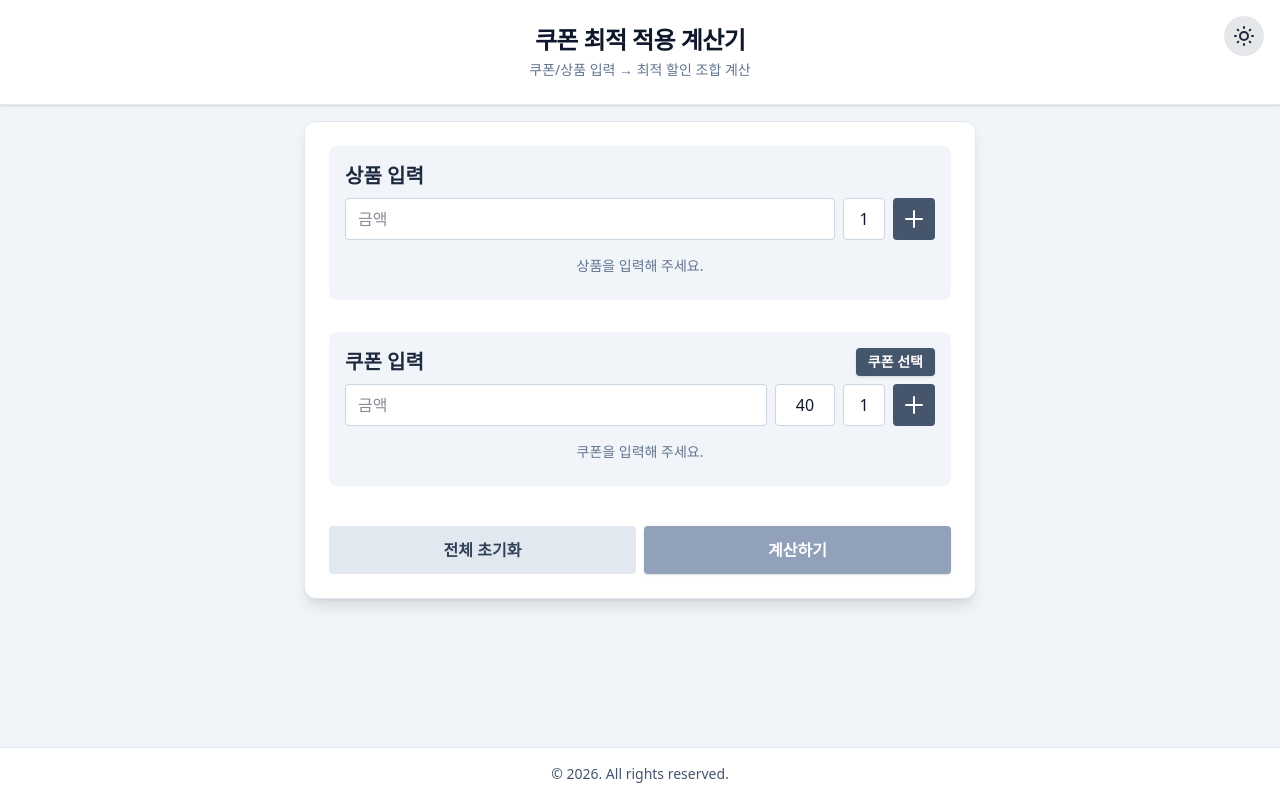
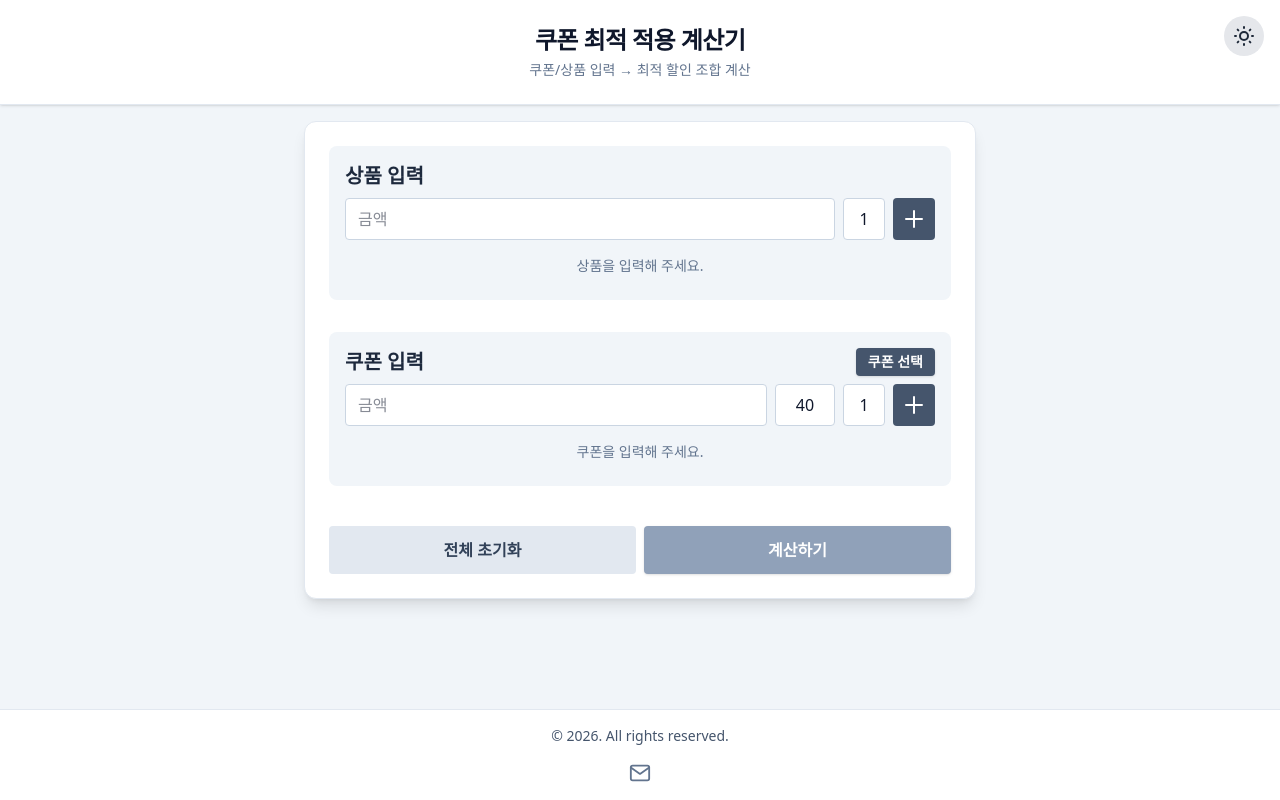
Before and after one commit to lee-taehwan/coupon-optimizer, a Next.js app: page / in a window 1280 px wide. Built offline with nearby package versions, Linux system fonts and the light colour scheme.

Commit message:
푸터에 메일 추가

```diff
--- a/components/layout/Footer.tsx
+++ b/components/layout/Footer.tsx
@@ -2,7 +2,7 @@ import React from 'react';
 // import { SiGithub, SiInstagram } from 'react-icons/si';
 // import { SiGithub, SiInstagram, SiLinkedin } from 'react-icons/si';
 // import { TbWorld } from 'react-icons/tb';
-// import { FiMail } from 'react-icons/fi';
+import { FiMail } from 'react-icons/fi';
 
 const Footer = () => {
   return (
@@ -12,20 +12,20 @@ const Footer = () => {
           <p className="text-sm text-slate-600 dark:text-slate-400">
             &copy; 2026. All rights reserved.
           </p>
-          {/* <div className="flex items-center gap-4">
-            <a href="https://github.com/lee-taehwan" target="_blank" rel="noopener noreferrer" className="text-slate-500 hover:text-slate-700 dark:text-slate-400 dark:hover:text-white transition-colors">
+          <div className="flex items-center gap-4">
+            {/* <a href="https://github.com/lee-taehwan" target="_blank" rel="noopener noreferrer" className="text-slate-500 hover:text-slate-700 dark:text-slate-400 dark:hover:text-white transition-colors">
               <SiGithub size={20} />
             </a>
             <a href="https://po-fol.vercel.app/view/leetaehwan" target="_blank" rel="noopener noreferrer" className="text-slate-500 hover:text-slate-700 dark:text-slate-400 dark:hover:text-white transition-colors">
               <TbWorld size={22} />
-            </a>
+            </a> */}
             <a href="mailto:soslth@naver.com" className="text-slate-500 hover:text-slate-700 dark:text-slate-400 dark:hover:text-white transition-colors">
               <FiMail size={22} />
             </a>
-            <a href="https://www.instagram.com/tae.fit_45" target="_blank" rel="noopener noreferrer" className="text-slate-500 hover:text-slate-700 dark:text-slate-400 dark:hover:text-white transition-colors">
+            {/* <a href="https://www.instagram.com/tae.fit_45" target="_blank" rel="noopener noreferrer" className="text-slate-500 hover:text-slate-700 dark:text-slate-400 dark:hover:text-white transition-colors">
               <SiInstagram size={20} />
-            </a>
-          </div> */}
+            </a> */}
+          </div>
         </div>
       </div>
     </footer>
```
